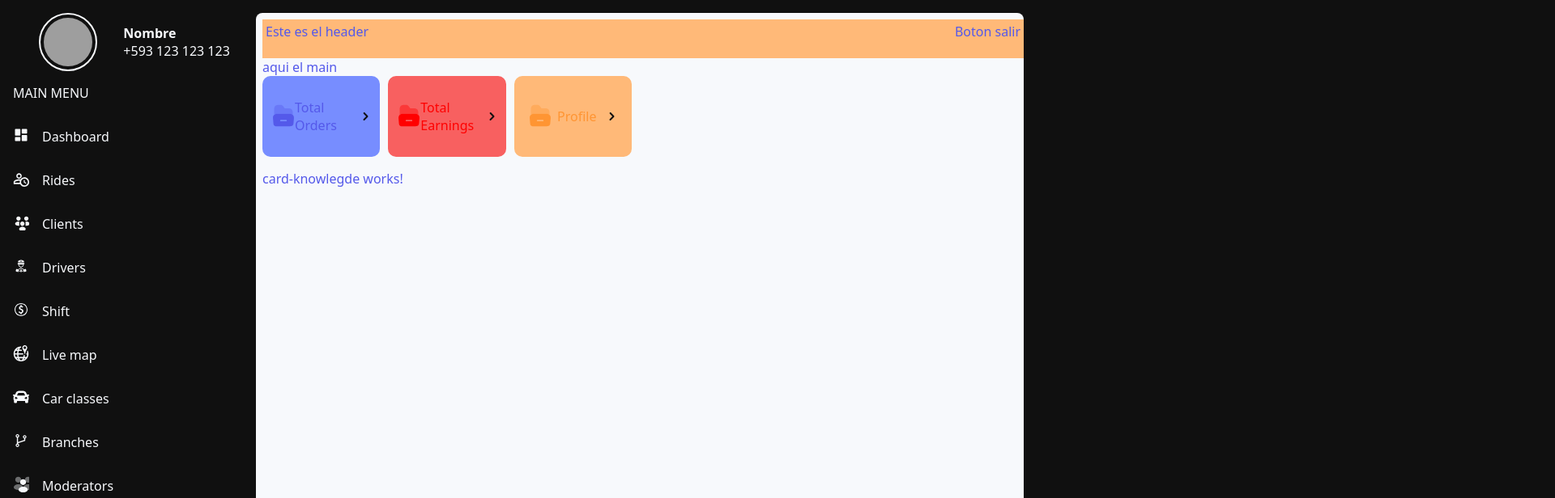
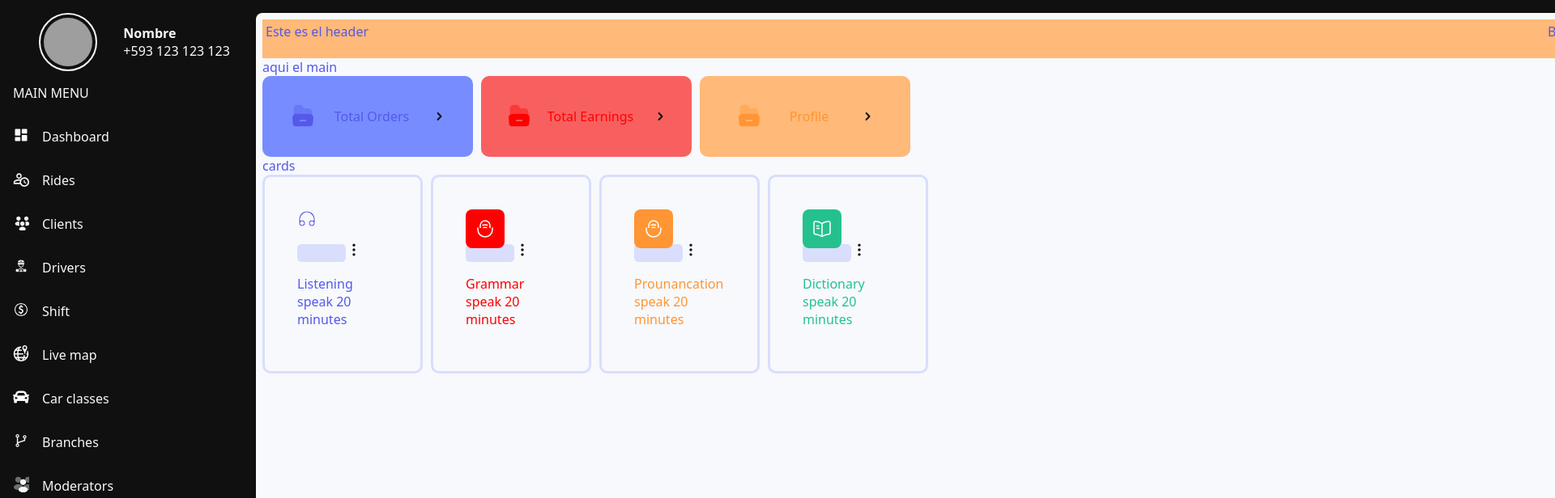
Before and after one commit to ErickAndrangoToaquiza/EjercicioPractico, an Angular app: page /knowlegde-base in a window 1280 px wide. Shown: the top 616 px of the page at 81% size, 1920 px wide, since content can reach past the window. Built offline with nearby package versions, Linux system fonts and the light colour scheme; grey boxes are pictures that could not be loaded.

Commit message:
feat: card component

```diff
--- a/src/app/components/pages/knowlegde-base/card-knowlegde/card-knowlegde.component.html
+++ b/src/app/components/pages/knowlegde-base/card-knowlegde/card-knowlegde.component.html
@@ -1 +1,17 @@
-<p>card-knowlegde works!</p>
+<div class="wrapper" *ngIf="cards.length > 0">
+  <div class="card" [ngStyle]="{ 'background-color': card.colorBackg }" *ngFor="let card of cards">
+    <app-icon [name]="card.icon" width="60px" height="60px" [color]="card.colorItems" class="card__icon"></app-icon>
+    <app-icon name="icon-more" width="20px" height="20px" color="var(--dark-color)" class="card__arrow"></app-icon>
+
+    <p class="card__title" [ngStyle]="{ 'color': card.colorItems }">
+
+      {{ card.name }}
+      speak 20 minutes
+    </p>
+    <!-- <p class="card__title" [ngStyle]="{ 'color': card.colorItems }">
+
+      {{ card.name }}
+    </p> -->
+
+  </div>
+</div>
--- a/src/app/components/pages/knowlegde-base/card-knowlegde/card-knowlegde.component.scss
+++ b/src/app/components/pages/knowlegde-base/card-knowlegde/card-knowlegde.component.scss
@@ -0,0 +1,22 @@
+.wrapper {
+  display: flex;
+  max-width: 50%;
+}
+
+.card {
+  position: relative;
+  display:block;
+  align-items:flex-start;
+  width: 20rem;
+  height: 10rem;
+  padding: 40px;
+  border-radius: 10px ;
+  border: 3px solid var(--tarjeta-color);
+  justify-content:center;
+  margin-right: 10px;
+
+  &__icon{
+    background-color: var(--tarjeta-color);
+    border-radius: 5px;
+  }
+}
--- a/src/app/components/pages/knowlegde-base/card-knowlegde/card-knowlegde.component.ts
+++ b/src/app/components/pages/knowlegde-base/card-knowlegde/card-knowlegde.component.ts
@@ -1,4 +1,5 @@
-import { Component } from '@angular/core';
+import { Component, Input } from '@angular/core';
+import { Card } from 'src/app/models/card.interfase';
 
 @Component({
   selector: 'app-card-knowlegde',
@@ -6,5 +7,5 @@ import { Component } from '@angular/core';
   styleUrls: ['./card-knowlegde.component.scss']
 })
 export class CardKnowlegdeComponent {
-
+  @Input() cards: Card[] = [];
 }
--- a/src/app/components/pages/knowlegde-base/knowlegde-base/knowlegde-base.component.html
+++ b/src/app/components/pages/knowlegde-base/knowlegde-base/knowlegde-base.component.html
@@ -1,2 +1,5 @@
 <app-item-slider-knowlegde [sliders]="sliders"></app-item-slider-knowlegde>
-<app-card-knowlegde></app-card-knowlegde>
+cards
+
+
+<app-card-knowlegde [cards]="cards"></app-card-knowlegde>
--- a/src/app/components/pages/knowlegde-base/knowlegde-base/knowlegde-base.component.ts
+++ b/src/app/components/pages/knowlegde-base/knowlegde-base/knowlegde-base.component.ts
@@ -1,5 +1,7 @@
 import { Component } from '@angular/core';
+import { CardItems } from 'src/app/const/cards.const';
 import { SliderItems } from 'src/app/const/sliders.const';
+import { Card } from 'src/app/models/card.interfase';
 import { Slider } from 'src/app/models/slider.interface';
 
 @Component({
@@ -9,6 +11,7 @@ import { Slider } from 'src/app/models/slider.interface';
 })
 export class KnowlegdeBaseComponent {
   sliders: Slider[] = SliderItems;
+  cards:Card[]=CardItems;
 
   constructor() {}
 }
--- /dev/null
+++ b/src/app/const/cards.const.ts
@@ -0,0 +1,34 @@
+import { Card } from '../models/card.interfase';
+
+
+export const CardItems: Card[] = [
+  {
+    name: 'Listening',
+    route: '/',
+    icon: 'icon-earphone',
+
+    colorBackg: 'var(--light-gray-color)',
+    colorItems: 'var(--primary-color)',
+  },
+  {
+    name: 'Grammar',
+    route: '/',
+    icon: 'icon-microphone',
+    colorBackg: 'var(--light-gray-color)',
+    colorItems: 'var(--danger-color)',
+  },
+  {
+    name: 'Prounancation',
+    route: '/',
+    icon: 'icon-microphone',
+    colorBackg: 'var(--light-gray-color)',
+    colorItems: 'var(--secondary-color)',
+  },
+  {
+    name: 'Dictionary',
+    route: '/',
+    icon: 'icon-book',
+    colorBackg: 'var(--light-gray-color)',
+    colorItems: 'var(--success-color)',
+  },
+];
--- a/src/assets/colors.scss
+++ b/src/assets/colors.scss
@@ -11,3 +11,4 @@ $light-gray-color: #F7F9FC;
 $gray-color: #9FA2B4;
 $blue-dark-color: #2E3A59;
 $dark-color: #101010;
+$tarjeta-color: #d9defc;
--- a/src/styles.scss
+++ b/src/styles.scss
@@ -20,4 +20,5 @@ body{
     --gray-color: #{$gray-color};
     --blue-dark-color: #{$blue-dark-color};
     --dark-color: #{$dark-color};
+    --tarjeta-color: #{$tarjeta-color}
 }
```
Also changed, not shown: src/app/models/card.interfase.ts (added, +7 -0 lines), src/assets/icons.svg.
